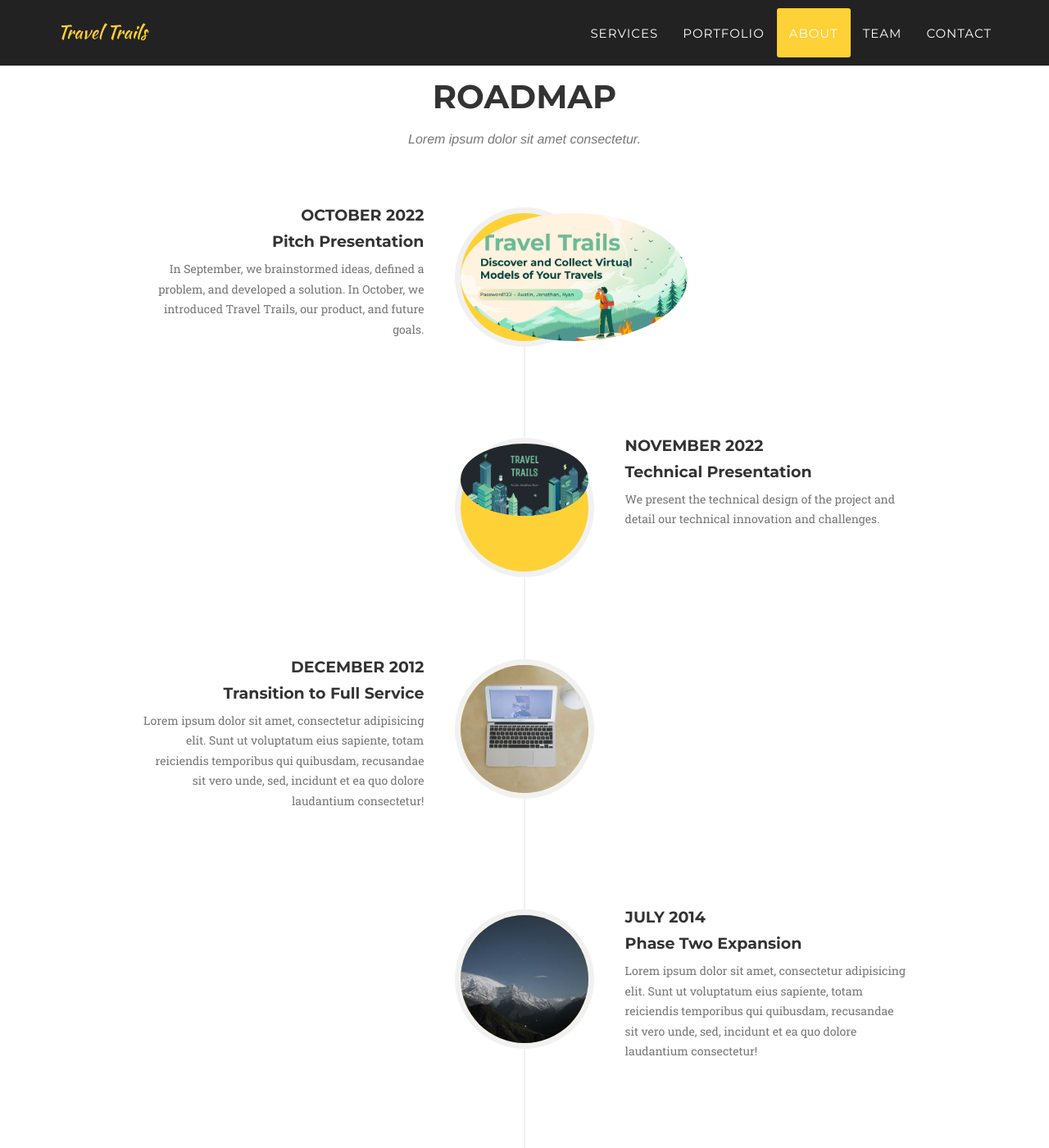
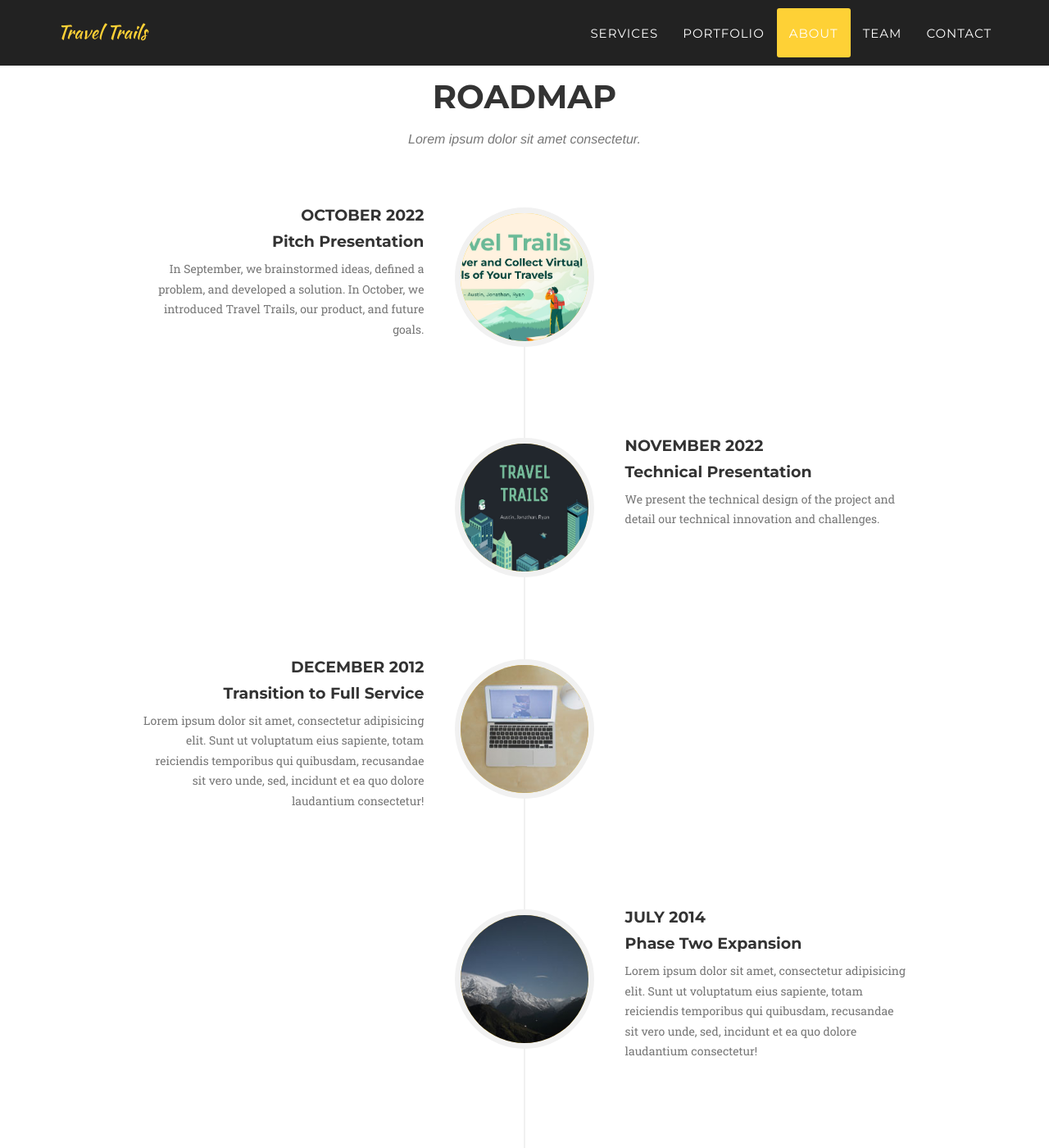
Before and after one commit to jonlee48/Travel-Trails, a Jekyll site: the page built from docs/index.html, in a window 1280 px wide and 1400 px high, scrolled down 2959 px. Shown: the whole window at 82% size. Built offline with Jekyll 4.4.1, drawn with Linux system fonts in a browser that asks for light colours; some web fonts are replaced.

Commit message:
fix image css

```diff
--- a/docs/_includes/about.html
+++ b/docs/_includes/about.html
@@ -26,7 +26,7 @@
                         </li>
                         <li class="timeline-inverted">
                             <div class="timeline-image">
-                                <img class="img-circle img-responsive" src="img/about/technical_presentation.jpg" alt="">
+                                <img class="circle-img" src="img/about/technical_presentation.jpg" alt="">
                             </div>
                             <div class="timeline-panel">
                                 <div class="timeline-heading">
--- a/docs/_includes/css/agency.css
+++ b/docs/_includes/css/agency.css
@@ -505,7 +505,9 @@ section h3.section-subheading {
 	height: inherit;
 	object-fit: cover;
 	border-radius: 50%;
-	max-height: 99.99%;
+	max-height: 100%;
+    width: inherit;
+    max-width: 100%;
 }
 
 .timeline>li .timeline-image h4 {
```
